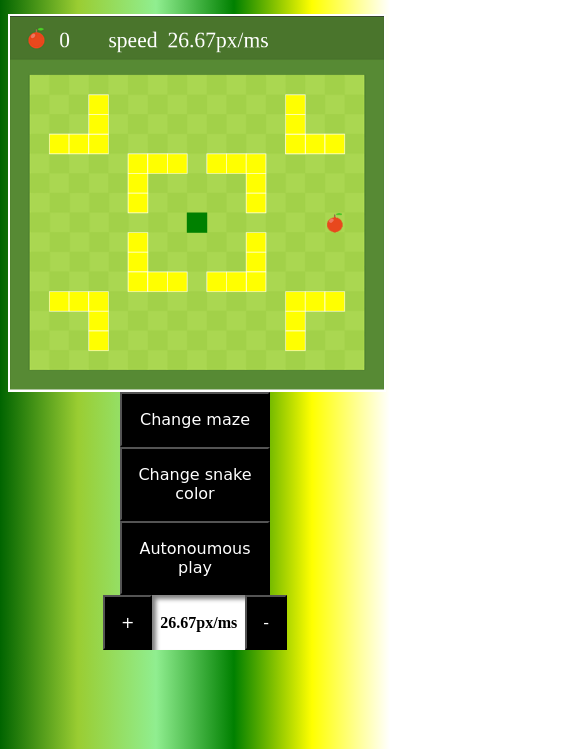
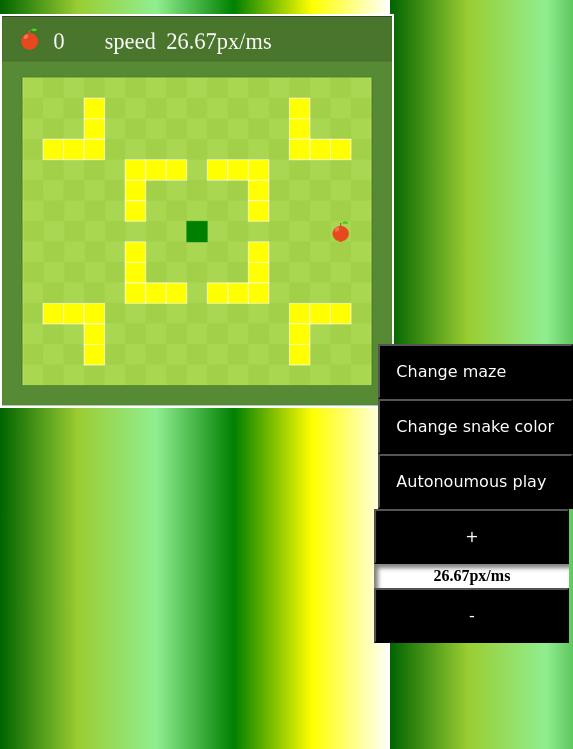
Before and after one commit to chiteshbansal/snakegame, a plain HTML site: page index.html in a window 390 px wide. Shown: the part 95-844 px from the top of the page, 573 px wide, since content can reach past the window. Drawn offline with Linux system fonts and the light colour scheme.

Commit message:
work on responsiveness

```diff
--- a/prac.css
+++ b/prac.css
@@ -10,6 +10,7 @@
 
 body{
 	background-image: linear-gradient(to right,darkgreen , yellowgreen , lightgreen, green , yellow, white);
+	overflow-x: hidden;
 }
 
 h1{
@@ -86,18 +87,23 @@ section div button i{
 }
 
 
-@media screen and (max-width: 800px)
+@media screen and (max-width: 1000px)
 {
 	section{
 		width: 80%;
+		left: 0;
+		position: absolute;
 	}
-	.btncontainer{
-		flex-direction: row;
-		justify-content: flex-start;
-		width: 100%;
+	div.btncontainer{
+		width: 20%;
+		position: absolute;
+		right: 0%;
+		flex-direction: column;
+		justify-content: space-around;
+		/*width: 100%;*/
 	}
 
-	.btncontainer button{
+	div.btncontainer button{
 		width: 100%;
 	}
 }
@@ -107,23 +113,53 @@ section div button i{
 	section{
 		width: 100%;
 	}
-	.btncontainer{
-		flex-direction: row;
-		justify-content: flex-start;
-		width: 100%;
+	div.btncontainer{
+		flex-direction: column;
+		/*justify-content: flex-start;*/
+		right: 3%;
+		width: 50%;
+		/*width: 100%;*/
 	}
 
-	.btncontainer button{
+	.btncontainer >button{
 		display: inline-block;
-		width: 100%;
+		/*width: 100%;*/
+		/*width:5%; */
+		text-align: left;
+		transform: translateX(100%);
+		transition: .4s linear;
+		overflow: hidden;
+	}
+	.btncontainer> button:hover{
+		transform: translateX(10%);
+		/*width: 100%;*/
+		color: red;
+	}
+	.btncontainer .speedControl{
+		transform: translateX(98%);
+		/*width: 5%;*/
+		flex-direction: column;
+		flex-wrap: wrap;
+		overflow: hidden;
+		transition: .4s linear;
+	}
+
+	.btncontainer .speedControl:hover{
+		transform: translateX(0%);
 	}
 }
 
 .btncontainer{
-	width: 40%;
+	width: 10%;
 	display: flex;
+	flex-direction: column;
+	flex-wrap: wrap;
+	position: absolute;
+	top: 52%;
+	right: 7%;
+	/*transform: rotateZ(90deg);*/
 	flex-direction: row;
-	flex-wrap: wrap;
+	/*flex-wrap: wrap;*/
 	margin:0 auto;
 
 	justify-content: center;
```
